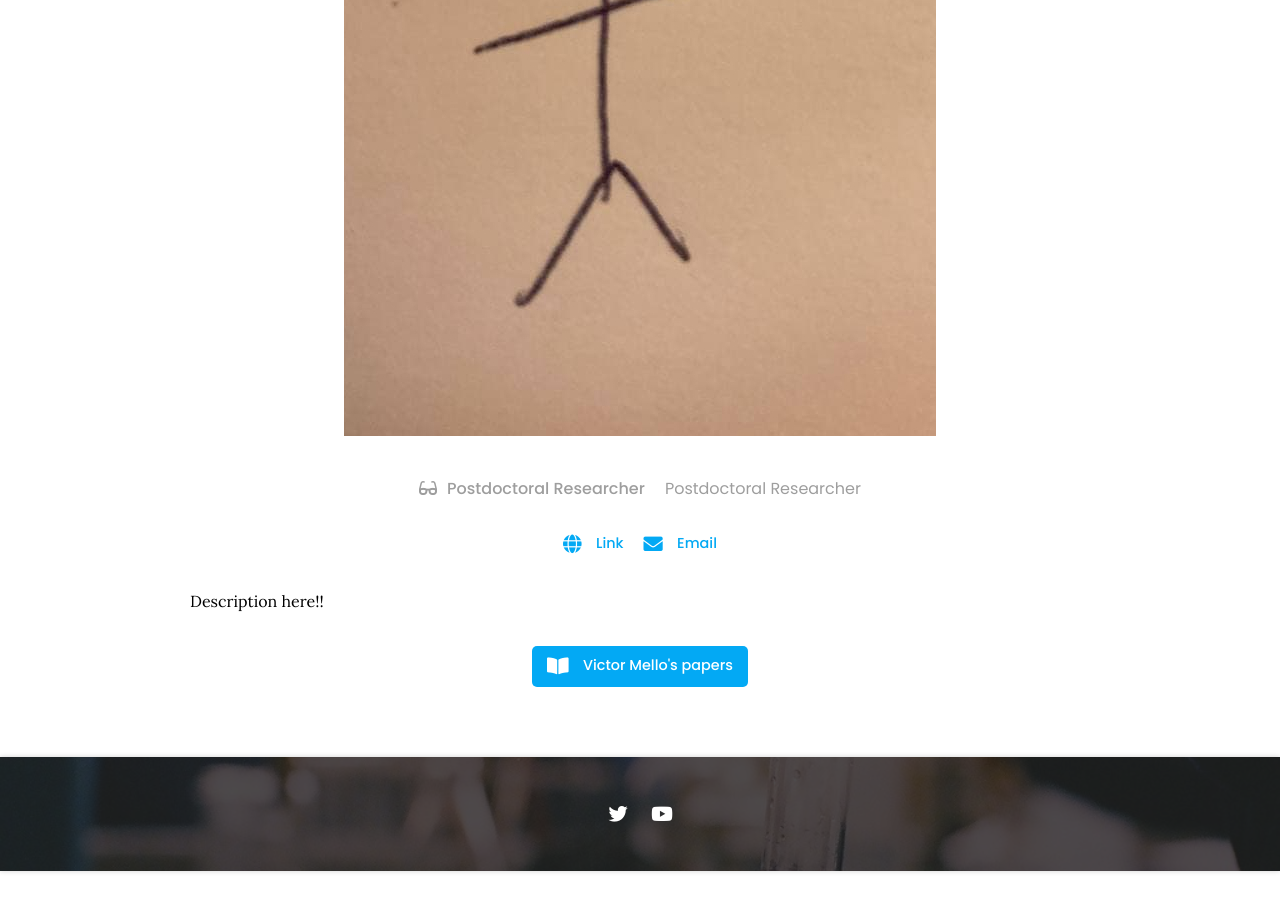
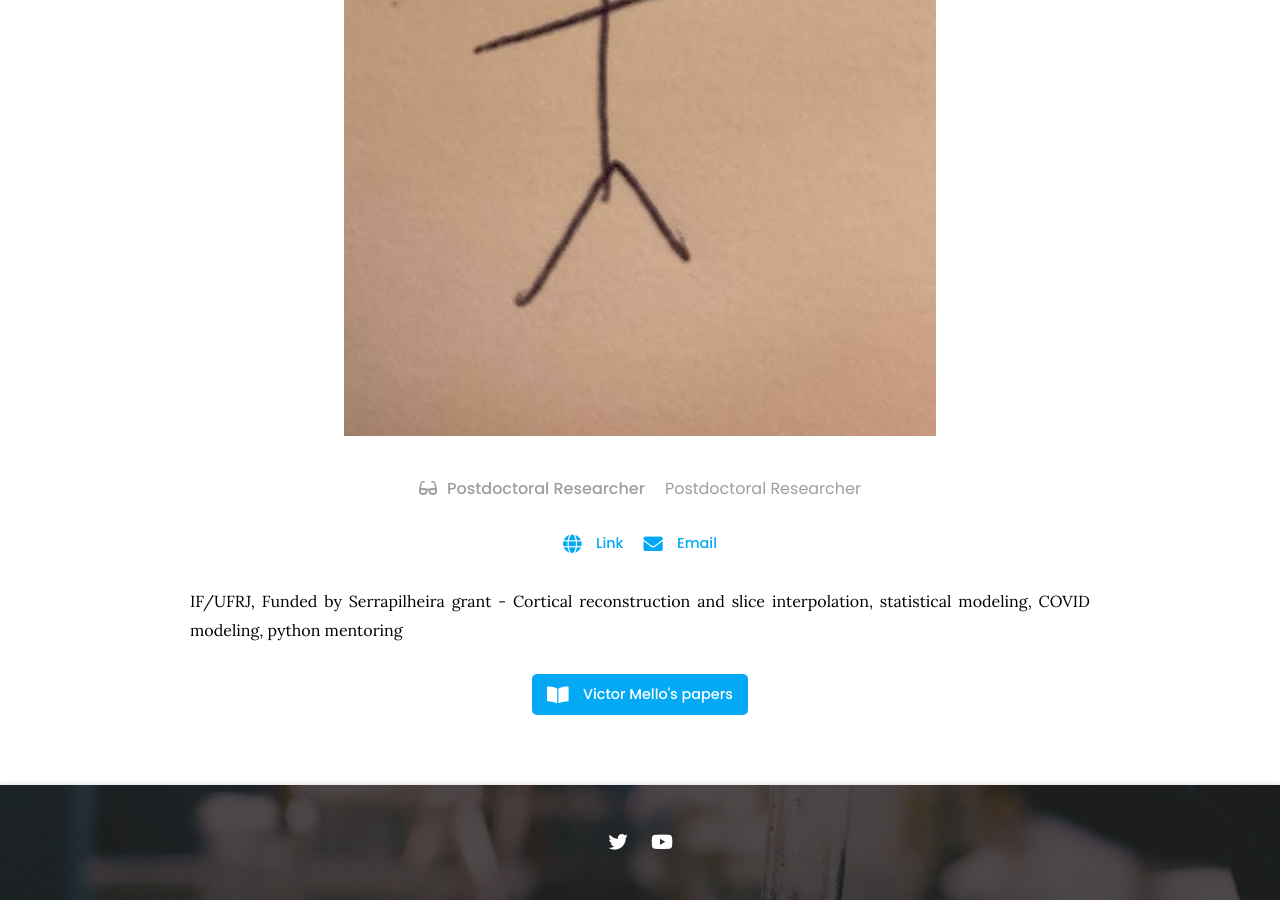
Before and after one commit to metaBIOlab/metabio, a Jekyll site: the page built from _members/victor-mello.md, in a window 1280 px wide and 900 px high, scrolled down 684 px. Built offline with Jekyll 4.4.1, drawn with Linux system fonts in a browser that asks for light colours; nearby versions of some CDN libraries; before the commit the page ends 1555 px from its top, so only the background shows below that.

Commit message:
Update victor-mello.md

```diff
--- a/_members/victor-mello.md
+++ b/_members/victor-mello.md
@@ -15,4 +15,4 @@ links:
 
 ---
 
-Description here!!
+IF/UFRJ, Funded by Serrapilheira grant - Cortical reconstruction and slice interpolation, statistical modeling, COVID modeling, python mentoring
```
